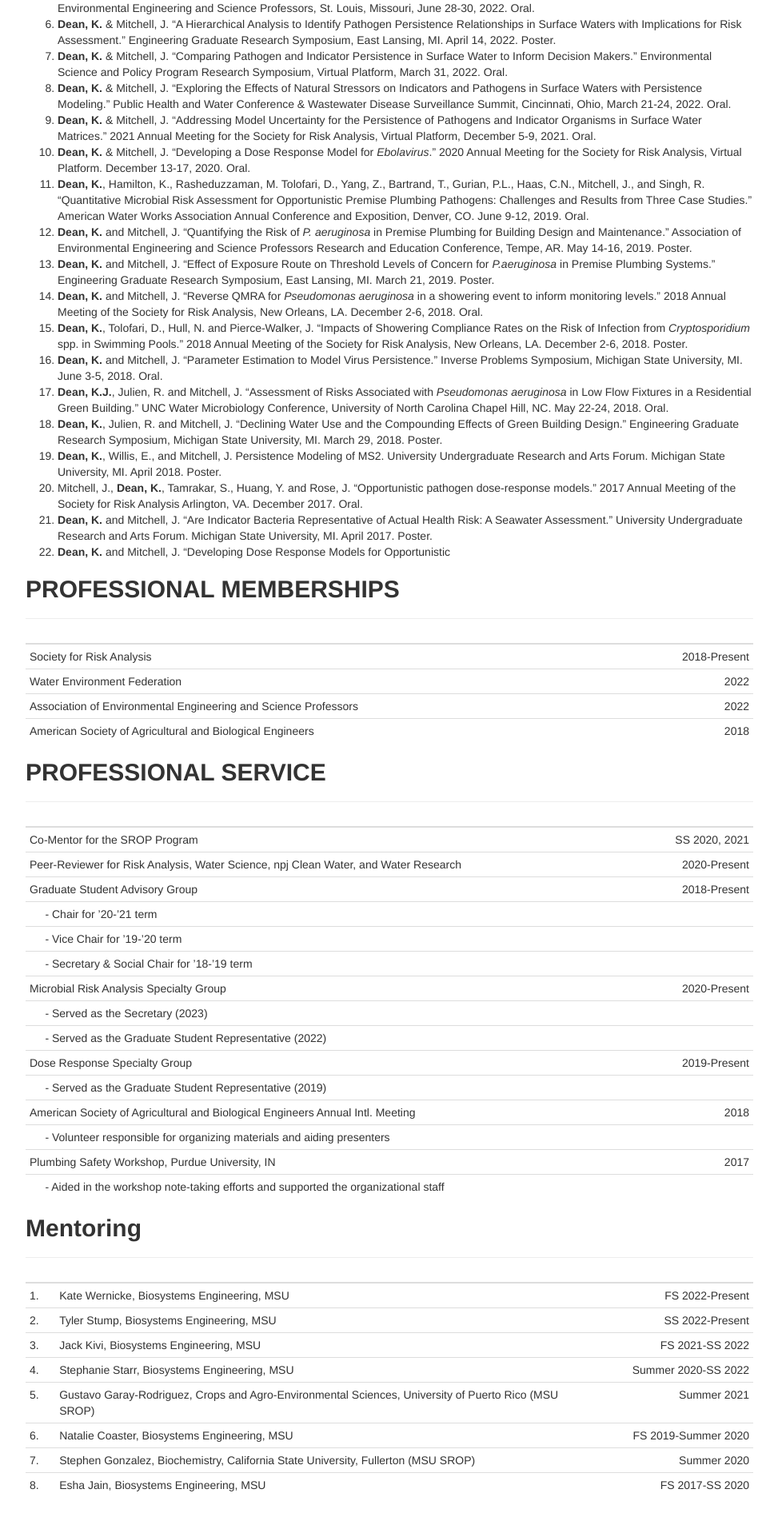
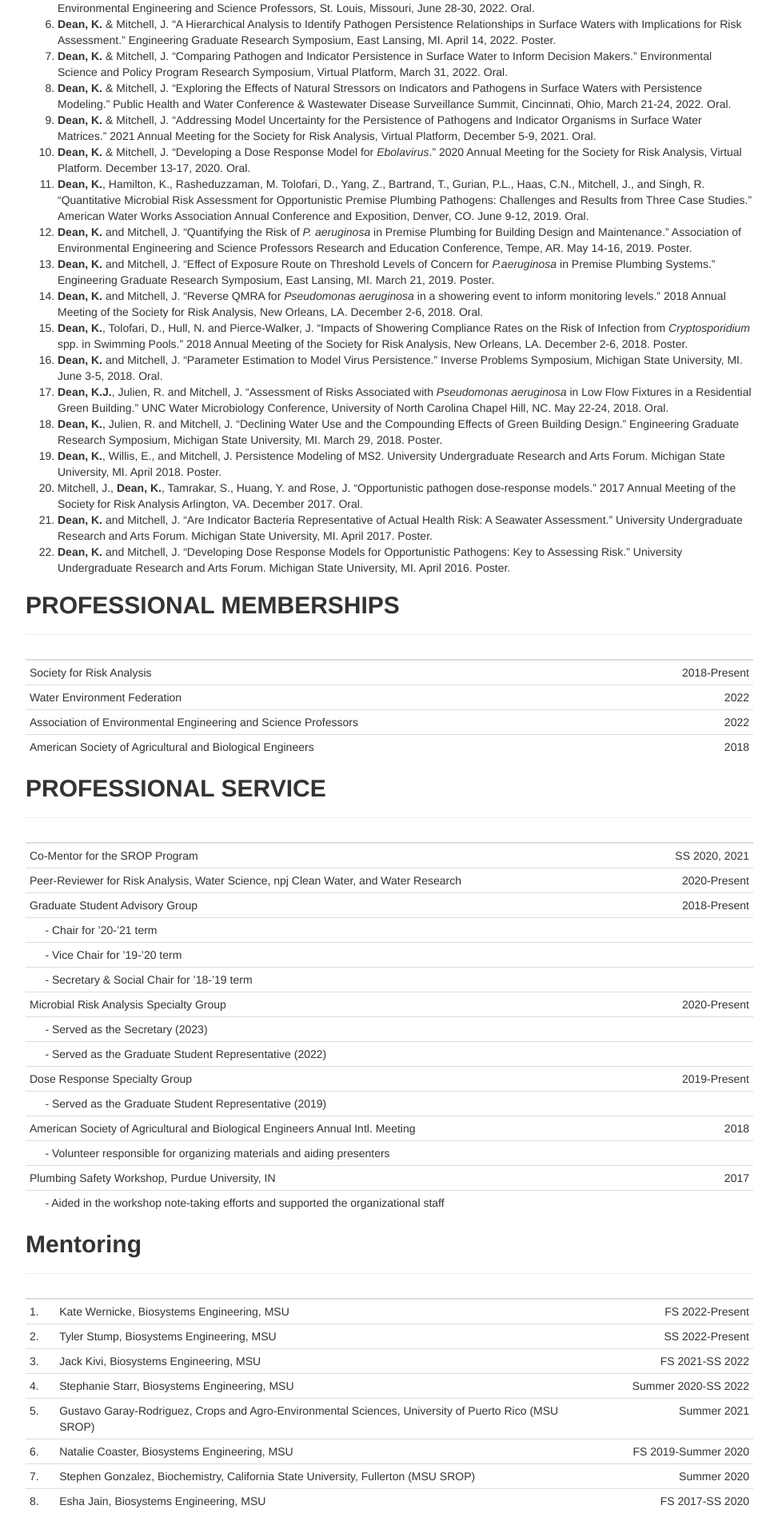
Before and after one commit to KJaneD/KJaneD.github.io, a Jekyll site: the page CV_rmd_KD.html, which Jekyll copies as it is, in a window 1280 px wide. Shown: the part 3259-5171 px from the top of the page at 80% size, without its empty margins (153-1126 px from the left). Built offline with Jekyll 4.4.1, drawn with Linux system fonts in a browser that asks for light colours.

Commit message:
Typo fix

```diff
--- a/CV_rmd_KD.Rmd
+++ b/CV_rmd_KD.Rmd
@@ -143,7 +143,7 @@ Undergraduate Research and Arts Forum. Michigan State University, MI. April 2018
  21. **Dean, K.** and Mitchell, J. “Are Indicator Bacteria Representative of Actual Health
 Risk: A Seawater Assessment.” University Undergraduate Research and Arts Forum.
 Michigan State University, MI. April 2017. Poster.
- 22. **Dean, K.** and Mitchell, J. “Developing Dose Response Models for Opportunistic
+ 22. **Dean, K.** and Mitchell, J. “Developing Dose Response Models for Opportunistic Pathogens: Key to Assessing Risk.” University Undergraduate Research and Arts Forum. Michigan State University, MI. April 2016. Poster.
 
 ## **PROFESSIONAL MEMBERSHIPS**
 _______________________________________________________________________________
--- a/CV_rmd_KD.html
+++ b/CV_rmd_KD.html
@@ -254,7 +254,6 @@ if (window.hljs) {
 
 
 
-
 <style type="text/css">
 .main-container {
 max-width: 940px;
@@ -275,9 +274,6 @@ outline: none;
 }
 summary {
 display: list-item;
-}
-details > summary > p:only-child {
-display: inline;
 }
 pre code {
 padding: 0;
@@ -799,7 +795,9 @@ Representative of Actual Health Risk: A Seawater Assessment.” University
 Undergraduate Research and Arts Forum. Michigan State University, MI.
 April 2017. Poster.</li>
 <li><strong>Dean, K.</strong> and Mitchell, J. “Developing Dose Response
-Models for Opportunistic</li>
+Models for Opportunistic Pathogens: Key to Assessing Risk.” University
+Undergraduate Research and Arts Forum. Michigan State University, MI.
+April 2016. Poster.</li>
 </ol>
 </div>
 <div id="professional-memberships" class="section level2">
```
